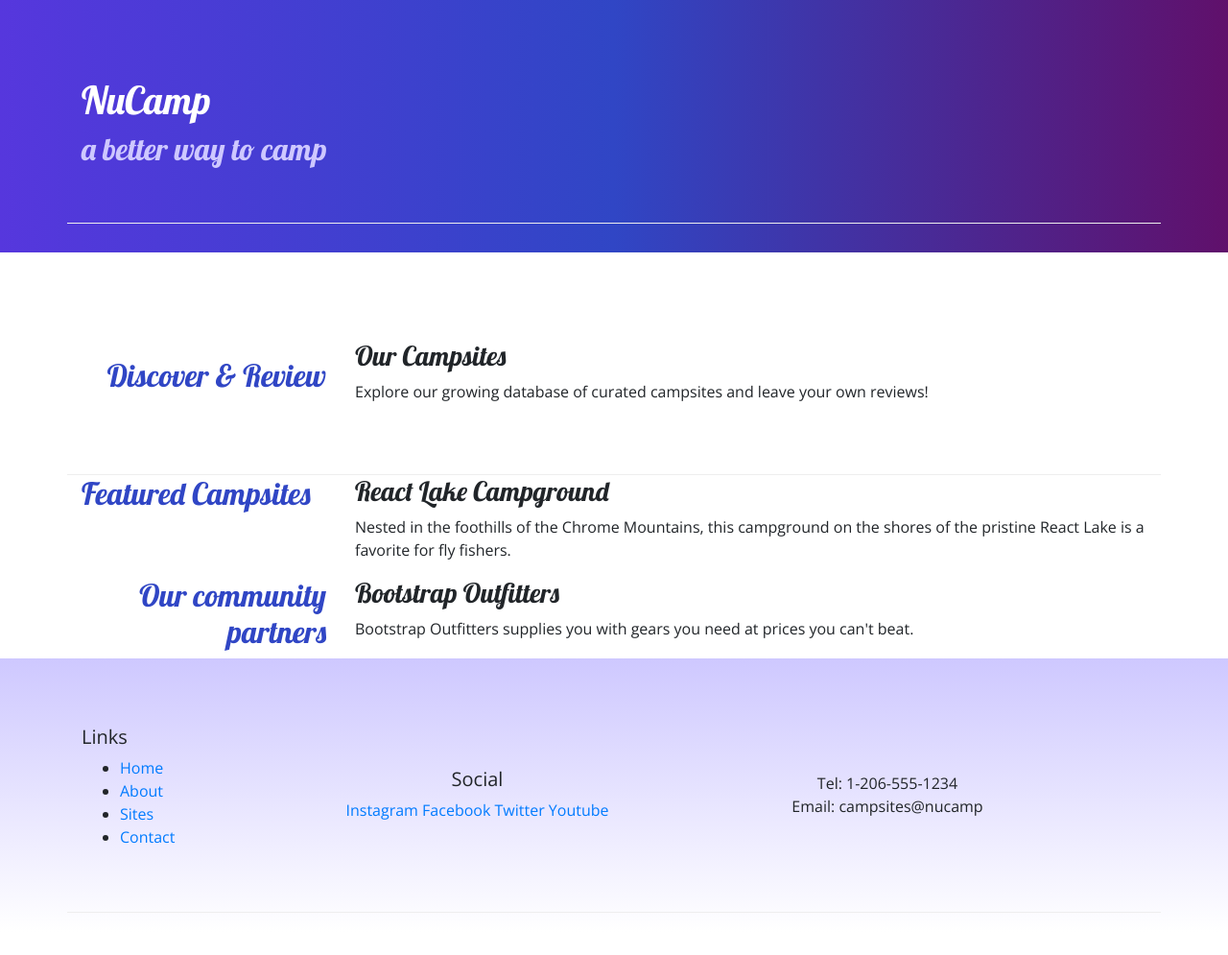
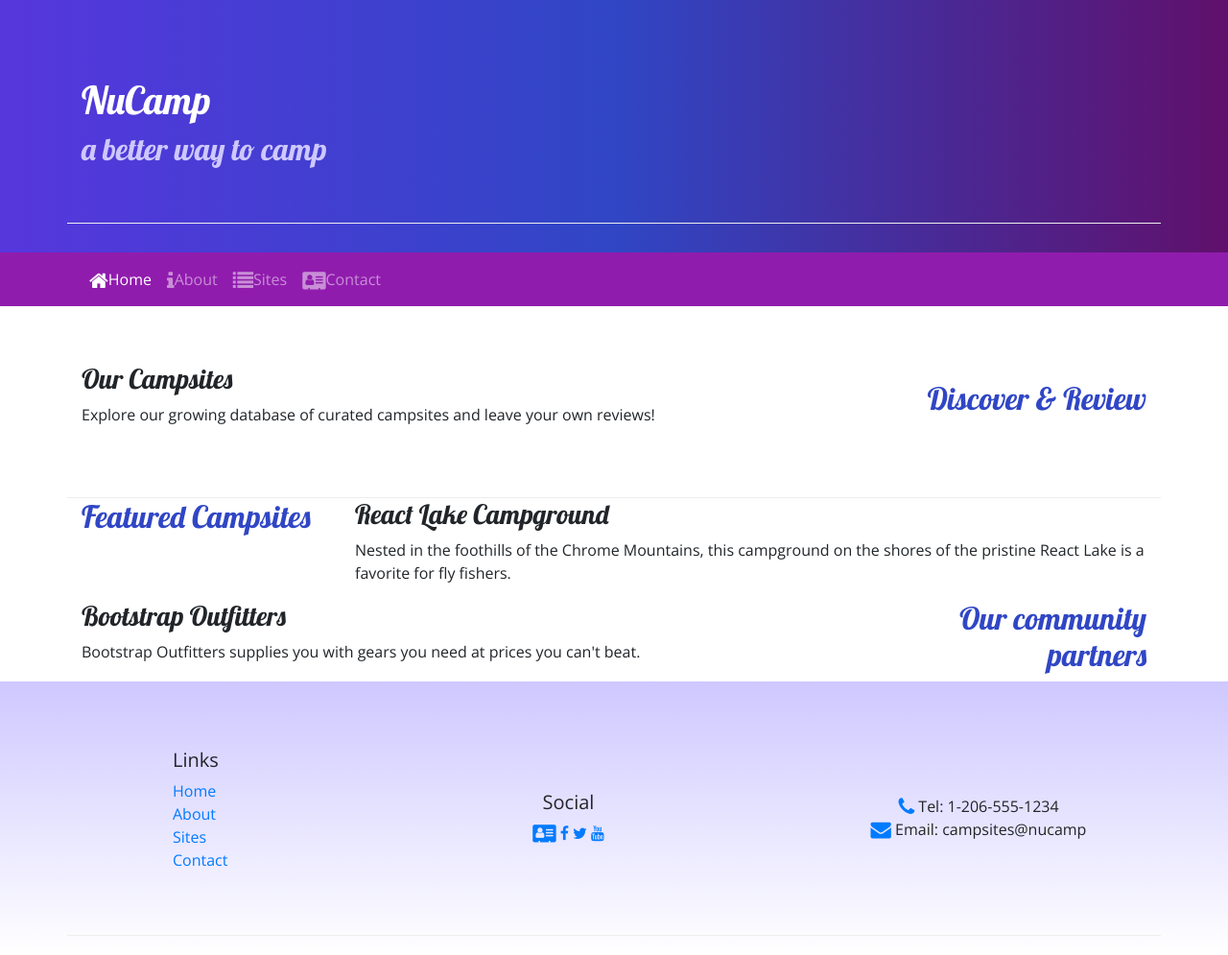
Before and after one commit to NBeshir/CustomStyles, a website: page index.html in a window 1280 px wide. Shown: the whole page at 96% size. Before the commit the page ends 971 px from the top, so only its background shows below. Drawn offline with nearby package versions, Linux system fonts and the light colour scheme.

Commit message:
Icon Fonts

```diff
--- a/css/styles.css
+++ b/css/styles.css
@@ -20,6 +20,7 @@ footer {
 }
 
 .jumbotron {
+    margin:0;
     padding: 30px;
     background-image: linear-gradient(to right, #5637DD, #3046C5, #60106B);
     color: white;
@@ -30,3 +31,6 @@ footer {
     border-bottom: 1px ridge;
     min-height: 200px;
 }
+.navbar{
+    background-color: #901CAD;
+}
--- a/index.html
+++ b/index.html
@@ -8,6 +8,7 @@
     <link rel="preconnect" href="https://fonts.gstatic.com">
     <link rel="stylesheet" href="https://fonts.googleapis.com/css?family=Lobster|Open+Sans" />
     <link rel="stylesheet" href="./css/styles.css" />
+    <link rel="stylesheet" href="node_modules/font-awesome/css/font-awesome.min.css" />
 </head>
 <body>
     <header class="jumbotron jumbotron-fluid">
@@ -21,9 +22,27 @@
         </div>
 
     </header>
+    <nav class="navbar navbar-expand-sm navbar-dark sticky-top">
+        <div class="container">
+            <button class="navbar-toggler ml-auto" type="button"
+            data-toggle="collapse" data-target="#nucampNavbar">
+            <span class="navbar-toggler-icon">
+
+            </span>
+            </button>
+            <div class="collapse navbar-collapse" id="nucampNavbar">
+                <ul class="navbar-nav">
+                    <li class="nav-item active"><a class="nav-link" href="#"><i class="fa fa-home fa-lg"></i>Home</a></li>
+                    <li class="nav-item"><a class="nav-link" href="aboutus.html"><i class="fa fa-info fa-lg"></i>About</a></li>
+                    <li class="nav-item"><a class="nav-link" href="#"><i class="fa fa-list fa-lg"></i>Sites</a></li>
+                    <li class="nav-item"><a class="nav-link" href="#"><i class="fa fa-address-card fa-lg"></i>Contact</a></li>
+                </ul>
+            </div>
+        </div>
+    </nav>
     <div class="container">
-    <div class="row  row-content align-items-center">
-        <div class="col-sm-4 col-md-3">
+    <div class="row row-content align-items-center">
+        <div class="col-sm-4 order-sm-last col-md-3">
             <h2 class="text-sm-right">Discover & Review</h2>
         </div>
         <div class="col">
@@ -42,7 +61,7 @@
         </div>
     </div>
     <div class="row">
-        <div class="col-sm-4 col-md-3">
+        <div class="col-sm-4 order-sm-last col-md-3">
             <h2 class="text-sm-right">Our community partners</h2>
         </div>
         <div class="col">
@@ -55,9 +74,9 @@
     <footer>
         <div class="container">
             <div class="row  row-content align-items-center">
-                <div class="col-4 col-sm-2">
+                <div class="col-4 col-sm-2 offset-1">
                     <h5>Links</h5>
-                    <ul>
+                    <ul class="list-unstyled">
                         <li><a href="#">Home</a></li>
                         <li><a href="aboutus.html">About</a></li>
                         <li><a href="#">Sites</a></li>
@@ -66,14 +85,14 @@
                 </div>
                 <div class="col-6 col-sm-5 text-center">
                     <h5>Social</h5>
-                    <a href="http://instagram.com/">Instagram</a>
-                    <a href="http://facebook.com/">Facebook</a>
-                    <a href="http://twitter.com/">Twitter</a>
-                    <a href="http://youtube.com/">Youtube</a>
+                    <a href="http://instagram.com/"><i class="fa fa-address-card fa-lg"></i></a>
+                    <a href="http://facebook.com/"><i class="fa fa-facebook"></i></a>
+                    <a href="http://twitter.com/"><i class="fa fa-twitter"></i></a>
+                    <a href="http://youtube.com/"><i class="fa fa-youtube"></i></a>
                 </div>
                 <div class="col-sm-4 text-center">
-                    Tel: 1-206-555-1234<br/>
-                    Email: campsites@nucamp
+                    <i class="fa fa-phone fa-lg text-primary"></i> Tel: 1-206-555-1234<br/>
+                    <i class="fa fa-envelope fa-lg text-primary"></i> Email: campsites@nucamp
                 </div>
             </div>
         <div>
--- a/package.json
+++ b/package.json
@@ -4,9 +4,8 @@
   "description": "This is a website for the fictional campsites review site Nucamp",
   "main": "index.js",
   "scripts": {
-
-    "lite":"lite-server",
-    "start":"npm run lite",
+    "lite": "lite-server",
+    "start": "npm run lite",
     "test": "echo \"Error: no test specified\" && exit 1"
   },
   "author": "Mimi",
@@ -16,6 +15,7 @@
   },
   "dependencies": {
     "bootstrap": "^4.5.2",
+    "font-awesome": "^4.7.0",
     "jquery": "^3.5.1",
     "popper.js": "^1.16.1"
   }
```
Also changed, not shown: aboutus.html (+35 -15 lines), 1 other file.
